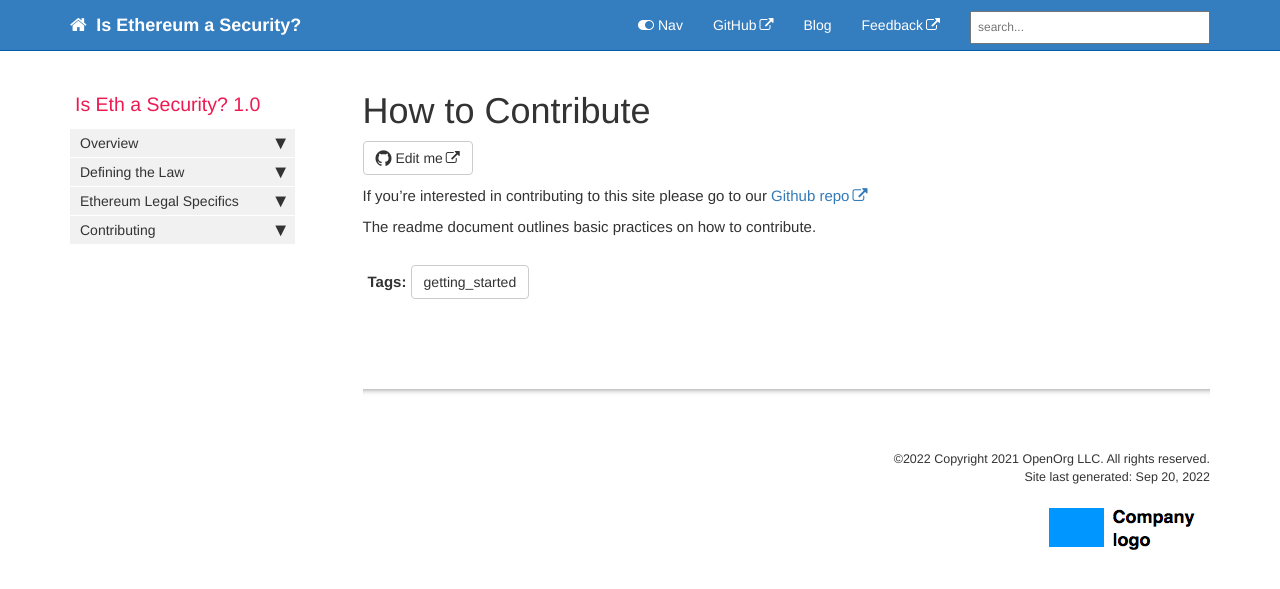
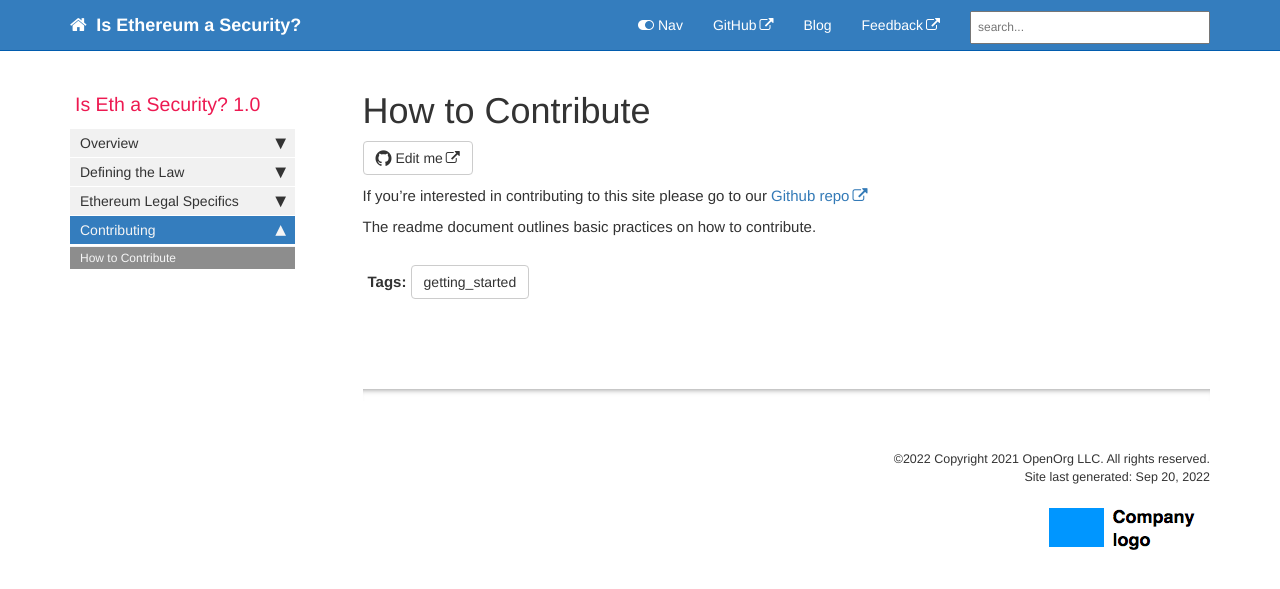
Before and after one commit to OpenOrg-gg/ethsecurity, a Jekyll site: the page built from pages/Contribute.md, in a window 1280 px wide. Shown: the top 589 px of the page. Built offline with Jekyll 4.4.1, drawn with Linux system fonts in a browser that asks for light colours; comment, search, counter and statistics services are not loaded.

Commit message:
Update mydoc_sidebar.yml

```diff
--- a/_data/sidebars/mydoc_sidebar.yml
+++ b/_data/sidebars/mydoc_sidebar.yml
@@ -53,5 +53,5 @@ entries:
 
     folderitems:
     - title: How to Contribute
-      url: /HowToContribute.html
+      url: /Contribute.html
       output: web, pdf
```
